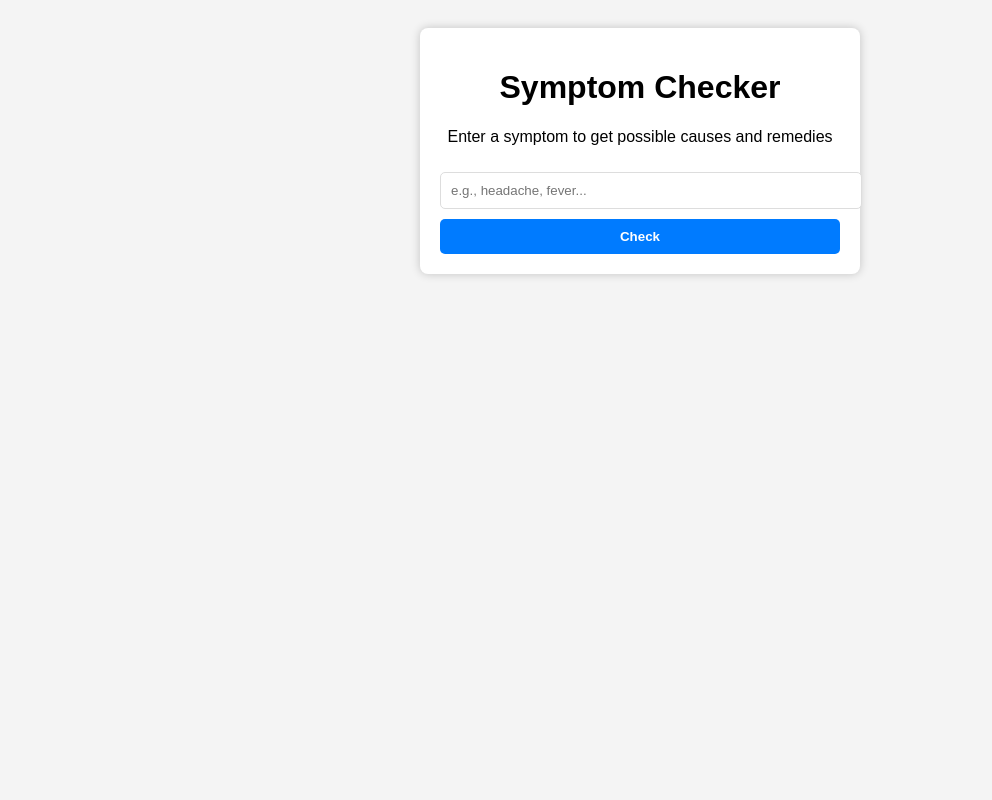
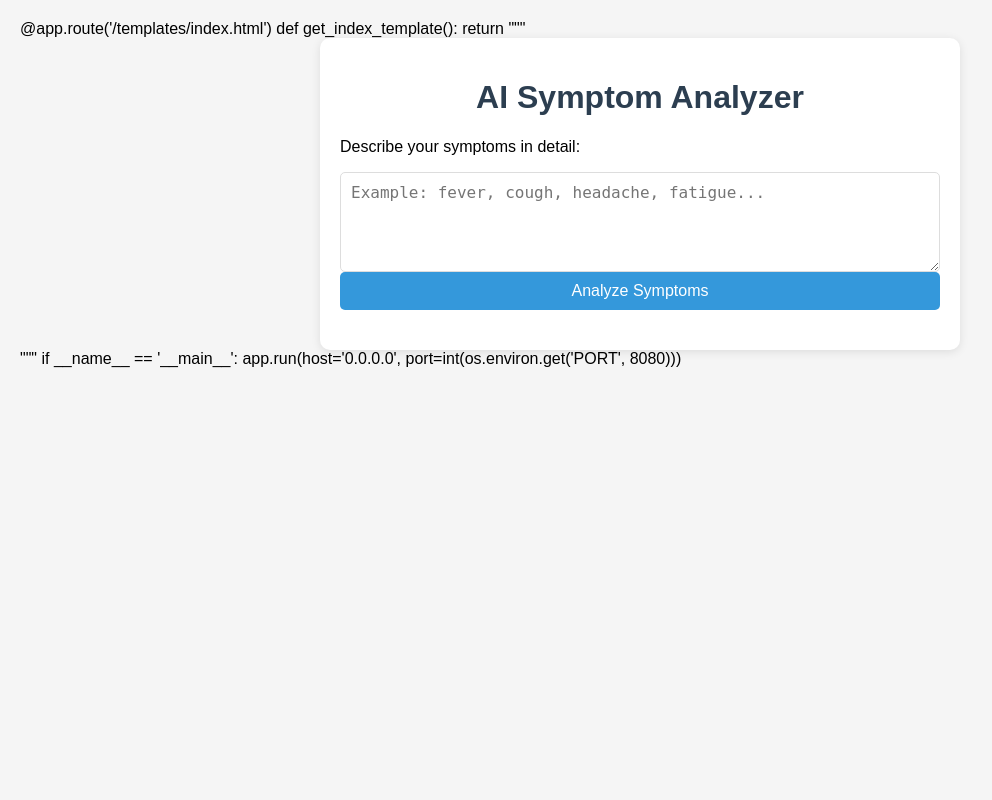
Before and after one commit to unknown-mario/flask-app, a Flask app: page / in a window 1280 px wide. Shown: the whole page, without its empty margins (0-992 px from the left). Run offline with Flask 3, Linux system fonts and the light colour scheme.

Commit message:
Update index.html

```diff
--- a/templates/index.html
+++ b/templates/index.html
@@ -1,51 +1,165 @@
+@app.route('/templates/index.html')
+def get_index_template():
+    return """
     <!DOCTYPE html>
-<html lang="en">
+    <html>
     <head>
-    <meta charset="UTF-8">
-    <meta name="viewport" content="width=device-width, initial-scale=1.0">
-    <title>Symptom Checker</title>
+        <title>AI Symptom Analyzer</title>
+        <meta name="viewport" content="width=device-width, initial-scale=1">
         <style>
             body {
                 font-family: Arial, sans-serif;
-            text-align: center;
-            background-color: #f4f4f4;
+                margin: 0;
                 padding: 20px;
+                background-color: #f5f5f5;
             }
             .container {
-            max-width: 400px;
-            margin: auto;
+                max-width: 600px;
+                margin: 0 auto;
+                background-color: white;
                 padding: 20px;
-            background: white;
-            border-radius: 8px;
-            box-shadow: 0px 0px 10px rgba(0,0,0,0.2);
+                border-radius: 10px;
+                box-shadow: 0 2px 10px rgba(0,0,0,0.1);
             }
-        input, button {
+            h1 {
+                color: #2c3e50;
+                text-align: center;
+            }
+            .input-area {
+                margin-bottom: 20px;
+            }
+            textarea {
                 width: 100%;
                 padding: 10px;
-            margin-top: 10px;
+                border: 1px solid #ddd;
                 border-radius: 5px;
-            border: 1px solid #ddd;
+                height: 100px;
+                font-size: 16px;
             }
             button {
-            background: #007bff;
+                background-color: #3498db;
                 color: white;
-            font-weight: bold;
+                border: none;
+                padding: 10px 20px;
+                border-radius: 5px;
                 cursor: pointer;
-            border: none;
+                font-size: 16px;
+                width: 100%;
             }
-        button:hover {
-            background: #0056b3;
+            .result {
+                margin-top: 20px;
+                border-top: 1px solid #eee;
+                padding-top: 20px;
+            }
+            .condition {
+                margin-bottom: 15px;
+                padding: 15px;
+                border-radius: 5px;
+                background-color: #f9f9f9;
+            }
+            .condition h3 {
+                margin-top: 0;
+                color: #2c3e50;
+            }
+            .disclaimer {
+                font-style: italic;
+                color: #e74c3c;
+                margin-top: 20px;
+                text-align: center;
+            }
+            .loading {
+                text-align: center;
+                display: none;
+            }
+            .severity-mild {
+                border-left: 5px solid #2ecc71;
+            }
+            .severity-moderate {
+                border-left: 5px solid #f39c12;
+            }
+            .severity-severe {
+                border-left: 5px solid #e74c3c;
             }
         </style>
     </head>
     <body>
         <div class="container">
-        <h1>Symptom Checker</h1>
-        <p>Enter a symptom to get possible causes and remedies</p>
-        <form action="/result" method="post">
-            <input type="text" name="symptom" placeholder="e.g., headache, fever..." required>
-            <button type="submit">Check</button>
-        </form>
+            <h1>AI Symptom Analyzer</h1>
+            <div class="input-area">
+                <p>Describe your symptoms in detail:</p>
+                <textarea id="symptoms" placeholder="Example: fever, cough, headache, fatigue..."></textarea>
+                <button onclick="analyzeSymptoms()">Analyze Symptoms</button>
             </div>
+            <div class="loading" id="loading">
+                <p>Analyzing symptoms...</p>
+            </div>
+            <div class="result" id="result" style="display:none;">
+                <h2>Analysis Report</h2>
+                <div id="report-content"></div>
+                <p class="disclaimer">This is not a medical diagnosis. Please consult with a healthcare professional for proper evaluation and treatment.</p>
+            </div>
+        </div>
+
+        <script>
+            function analyzeSymptoms() {
+                const symptoms = document.getElementById('symptoms').value;
+                if (!symptoms) {
+                    alert('Please enter your symptoms');
+                    return;
+                }
+
+                document.getElementById('loading').style.display = 'block';
+                document.getElementById('result').style.display = 'none';
+
+                fetch('/analyze', {
+                    method: 'POST',
+                    headers: {
+                        'Content-Type': 'application/json',
+                    },
+                    body: JSON.stringify({ symptoms: symptoms }),
+                })
+                .then(response => response.json())
+                .then(data => {
+                    document.getElementById('loading').style.display = 'none';
+                    document.getElementById('result').style.display = 'block';
+
+                    let html = `<p><strong>Symptoms analyzed:</strong> ${data.symptoms_entered}</p>`;
+
+                    if (data.possible_conditions.length === 0) {
+                        html += '<p>No conditions matched your symptoms. Please provide more details or consult a healthcare professional.</p>';
+                    } else {
+                        html += '<h3>Possible Conditions:</h3>';
+
+                        data.possible_conditions.forEach(condition => {
+                            const severityClass = condition.severity.toLowerCase().includes('severe')
+                                ? 'severity-severe'
+                                : (condition.severity.toLowerCase().includes('moderate')
+                                    ? 'severity-moderate'
+                                    : 'severity-mild');
+
+                            html += `
+                                <div class="condition ${severityClass}">
+                                    <h3>${condition.condition}</h3>
+                                    <p><strong>Match confidence:</strong> ${Math.round(condition.similarity * 100)}%</p>
+                                    <p><strong>Severity:</strong> ${condition.severity}</p>
+                                    <p><strong>Recommendation:</strong> ${condition.recommendation}</p>
+                                </div>
+                            `;
+                        });
+                    }
+
+                    document.getElementById('report-content').innerHTML = html;
+                })
+                .catch(error => {
+                    document.getElementById('loading').style.display = 'none';
+                    alert('Error analyzing symptoms. Please try again.');
+                    console.error('Error:', error);
+                });
+            }
+        </script>
     </body>
     </html>
+    """
+
+if __name__ == '__main__':
+    app.run(host='0.0.0.0', port=int(os.environ.get('PORT', 8080)))
```
Lines whose indentation alone changed are shown as unchanged.
